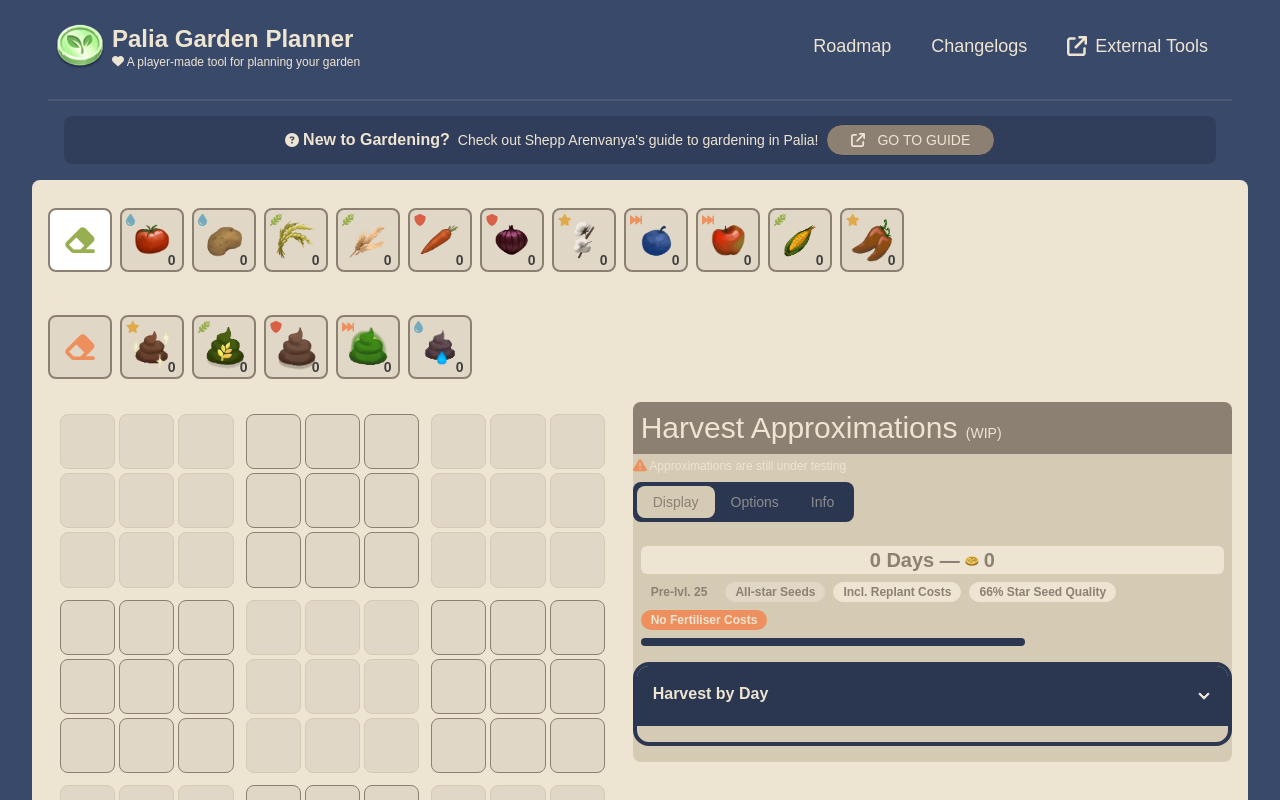
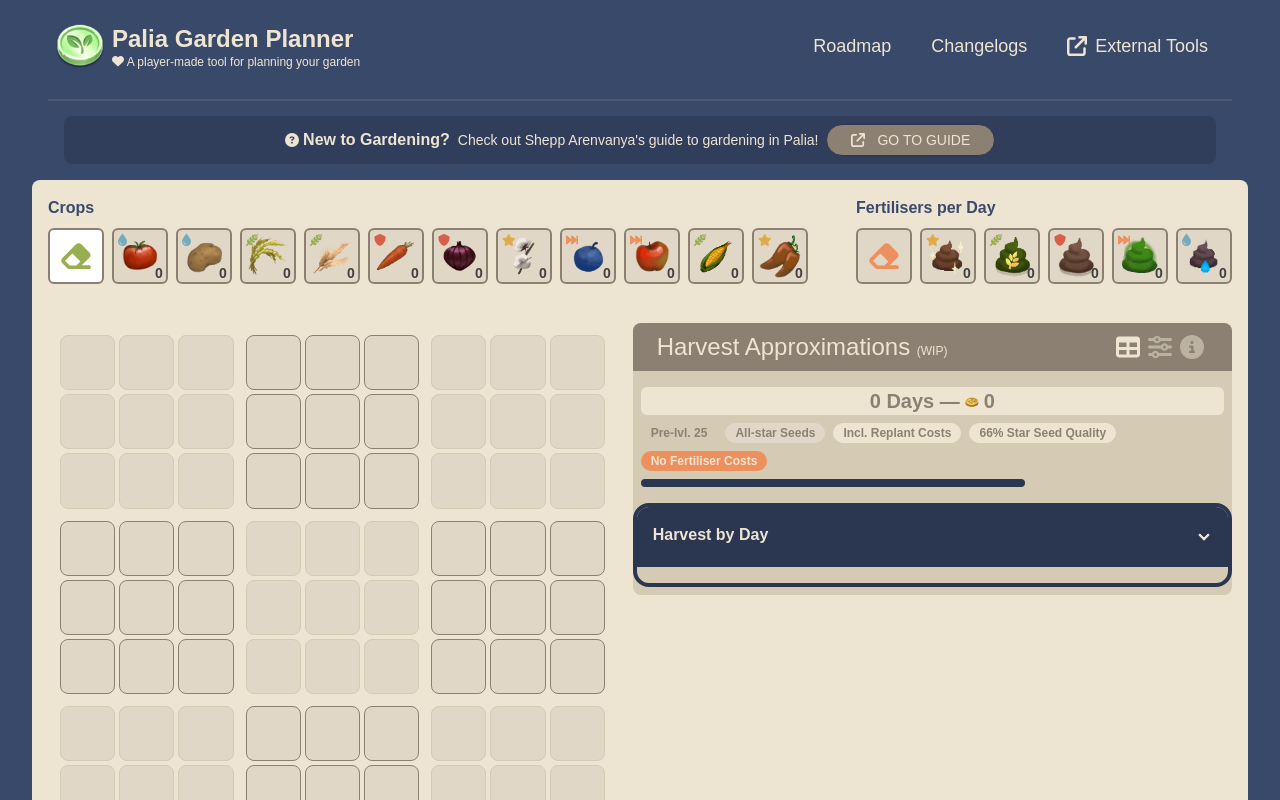
Before and after one commit to VincentAmante/palia-tools, a Nuxt app: page / in a window 1280 px wide. Shown: the top 800 px of the page. Built offline with nearby package versions, Linux system fonts and the light colour scheme; a web font is replaced by a local one.

Commit message:
UI Implementations
- Continued work on the UI rework

```diff
--- a/components/CropButton.vue
+++ b/components/CropButton.vue
@@ -61,23 +61,24 @@ const bonus = computed(() => {
 </script>
 
 <template>
-  <div class="md:tooltip md:tooltip-right tooltip-accent" :data-tip="tooltip">
+  <div class="md:tooltip md:tooltip-top lg:tooltip-right tooltip-info" :data-tip="tooltip">
     <button
       v-if="!(crop.type === CropType.None && isTakingScreenshot)"
-      class="relative btn btn-secondary btn-square btn-lg border-misc border-2 aspect-square flex flex-col items-center justify-center isolate"
+      class="relative w-14 rounded-md btn-secondary border-misc border-2 aspect-square flex flex-col items-center justify-center isolate"
       :class="(isSelected && !isTakingScreenshot) ? 'bg-white' : ''"
     >
       <font-awesome-icon
         v-if="bonus.icon !== ''"
         class="absolute top-0 left-0 p-1 text-xs leading-0 stroke-black" :icon="['fas', bonus.icon]" :class="bonus.colour"
       />
-      <div v-if="crop.type !== CropType.None" class="flex flex-col absolute bottom-0 right-0 py-[0.2rem] pr-[0.4rem]">
+      <div v-if="crop.type !== CropType.None" class="flex flex-col absolute bottom-0 right-0 py-[0.1rem] pr-[0.2rem]">
         <p class="text-sm leading-none font-bold text-neutral-700">
           {{ count }}
         </p>
       </div>
       <nuxt-img
-        v-if="(crop && crop.image != null && crop.image !== '')" class="absolute -z-10 max-w-[42px]"
+        v-if="(crop && crop.image != null && crop.image !== '')" width="42px"
+        height="42px" class="absolute -z-10 max-w-[42px]"
         :src="crop.image" :class="(crop.type === crop.type) ? 'opacity-100' : 'opacity-90'"
       />
       <font-awesome-icon
--- a/components/FertiliserButton.vue
+++ b/components/FertiliserButton.vue
@@ -75,23 +75,25 @@ const bonus = computed(() => {
 </script>
 
 <template>
-  <div class="md:tooltip md:tooltip-right tooltip-accent" :data-tip="tooltip">
+  <div class="md:tooltip md:tooltip-left tooltip-info" :data-tip="tooltip">
     <button
       v-if="!(fertiliser.type === FertiliserType.None && isTakingScreenshot)"
-      class="relative btn btn-secondary btn-square btn-lg border-misc border-2 aspect-square flex flex-col items-center justify-center isolate"
+      class="relative w-14 rounded-md btn-secondary border-misc border-2 aspect-square flex flex-col items-center justify-center isolate"
       :class="(isSelected && !isTakingScreenshot) ? 'bg-white' : ''"
     >
       <font-awesome-icon
         v-if="bonus.icon !== ''"
         class="absolute top-0 left-0 p-1 text-xs leading-0 stroke-black" :icon="['fas', bonus.icon]" :class="bonus.colour"
       />
-      <div v-if="fertiliser.type !== FertiliserType.None" class="flex flex-col absolute bottom-0 right-0 py-[0.2rem] pr-[0.4rem]">
+      <div v-if="fertiliser.type !== FertiliserType.None" class="flex flex-col absolute bottom-0 right-0 py-[0.1rem] pr-[0.2rem]">
         <p class="text-sm leading-none font-bold text-neutral-700">
           {{ count }}
         </p>
       </div>
       <nuxt-img
-        v-if="(fertiliser && fertiliser.image != null && fertiliser.image !== '')" class="absolute -z-10 max-w-[45px]"
+        v-if="(fertiliser && fertiliser.image != null && fertiliser.image !== '')"
+        width="42px"
+        height="42px" class="absolute -z-10 max-w-[42px]"
         :src="fertiliser.image" :class="(fertiliser.type === fertiliser.type) ? 'opacity-100' : 'opacity-90'"
       />
       <font-awesome-icon
--- a/components/HarvestCalculator.vue
+++ b/components/HarvestCalculator.vue
@@ -145,46 +145,36 @@ function getTooltipMessage(cropType: CropType, type: 'star' | 'base', produceAmo
 <template>
   <div class="sm:rounded-lg w-full h-full max-w-2xl">
     <div class="bg-primary sm:rounded-lg max-h-[460px]">
-      <div class="flex flex-col gap-1 pb-2">
-        <div class="w-full bg-misc sm:rounded-lg sm:rounded-b-none p-2">
-          <div class="text-xl md:text-3xl">
+      <div class="flex flex-col gap-1">
+        <div class="w-full bg-misc sm:rounded-lg sm:rounded-b-none p-2 sm:px-6 flex justify-between items-center">
+          <div class="text-lg md:text-2xl">
             Harvest Approximations <span
-              class="text-sm font-normal  "
+              class="text-xs font-normal  "
             >(WIP)</span>
           </div>
-        </div>
-        <!-- <p class="max-w-sm">
-          Rough estimate of layout gold value
-        </p>
-        <p class="text-xs max-w-sm font-bold">
-          See info for approximation details and limitations
-        </p> -->
-        <p class="text-xs">
-          <font-awesome-icon class="text-warning text-sm" :icon="['fas', 'triangle-exclamation']" />
-          Approximations are still under testing
-        </p>
-      </div>
-      <div class="tabs tabs-boxed w-fit">
+          <div class="tabs w-fit flex flex-nowrap">
             <button
-          class="tab" :class="activeTab === 'display' ? 'tab-active' : ''"
+              class="tab px-1 text-2xl" :class="activeTab === 'display' ? 'tab-active' : ''"
               @click="setTab('display')"
             >
-          Display
+              <font-awesome-icon :icon="['fas', 'table']" />
             </button>
             <button
-          class="tab" :class="activeTab === 'options' ? 'tab-active' : ''"
+              class="tab px-1 text-2xl" :class="activeTab === 'options' ? 'tab-active' : ''"
               @click="setTab('options')"
             >
-          Options
+              <font-awesome-icon :icon="['fas', 'sliders']" />
             </button>
             <button
-          class="tab" :class="activeTab === 'info' ? 'tab-active' : ''"
+              class="tab px-1 text-2xl" :class="activeTab === 'info' ? 'tab-active' : ''"
               @click="setTab('info')"
             >
-          Info
+              <font-awesome-icon :icon="['fas', 'info-circle']" />
             </button>
           </div>
-      <div v-show="activeTab === 'display'" class="flex flex-col gap-2 py-4">
+        </div>
+      </div>
+      <div v-show="activeTab === 'display'" class="flex flex-col gap-2 py-2">
         <div class="py-2 px-2 flex flex-col gap-2">
           <div class=" bg-accent text-misc rounded-md flex justify-center gap-4">
             <div class="font-bold flex gap-1 items-center text-xl">
--- a/components/garden-planner/GardenDisplay.vue
+++ b/components/garden-planner/GardenDisplay.vue
@@ -55,7 +55,7 @@ function handleHover(rowIndex: number, index: number, plot: Plot) {
 <template>
   <div :class="(gardenTilesAreWide && !isTakingScreenshot) ? 'overflow-x-auto' : ''">
     <div
-      class="rounded-xl md:w-fit bg-accent" :class="(isTakingScreenshot) ? 'w-fit' : 'w-full'"
+      class="rounded-xl sm:w-fit sm:mx-auto bg-accent" :class="(isTakingScreenshot) ? 'w-fit' : 'w-full'"
       @contextmenu.prevent.self=""
     >
       <div ref="plotsDisplay" class="w-full overflow-auto lg:overflow-auto flex flex-col gap-3 p-3">
--- a/pages/index.vue
+++ b/pages/index.vue
@@ -141,8 +141,6 @@ function clearAllPlots() {
 const display = ref(null as unknown as HTMLElement)
 const statDisplay = ref<InstanceType<typeof StatsDisplay> | null>()
 const gardenDisplay = ref<InstanceType<typeof GardenDisplay> | null>()
-// const { width: plotsDisplayWidth } = useElementBounding(gardenDisplay.value?.getPlotsDisplay() as HTMLElement)
-// const { width: statDisplayWidth } = useElementBounding(statDisplay.value?.getStatsDisplay() as HTMLElement)
 
 const isTakingScreenshot = useTakingScreenshot()
 function saveAsImage() {
@@ -151,7 +149,7 @@ function saveAsImage() {
   if (!gardenTilesAreWide.value)
     displayWidth += ((statDisplay.value?.getStatsDisplay() as HTMLElement).clientWidth)
 
-  display.value.style.width = `${displayWidth}px`
+  display.value.style.width = '1248px'
   gardenDisplay.value?.modifyPlotsDisplayClassList((classList) => {
     classList.add(`w-${displayWidth}`)
   })
@@ -228,7 +226,7 @@ function handleRightClick(event: MouseEvent, row: number, col: number, plot: Plo
       id="display" ref="display" class="md:px-4 xl:px-8 py-4 font-['Roboto_Slab']"
       :class="(isTakingScreenshot.get) ? 'px-4' : ''"
     >
-      <div class="flex flex-col bg-accent rounded-lg">
+      <div class="flex flex-col bg-accent md:rounded-lg">
         <div
           id="watermark" class="px-2 md:px-0 text-left gap-2 items-start w-fit leadiing-1"
           :class="(isTakingScreenshot.get) ? 'flex' : 'hidden'"
@@ -244,11 +242,10 @@ function handleRightClick(event: MouseEvent, row: number, col: number, plot: Plo
           </div>
         </div>
 
-        <div id="planner" class="flex justify-between relative">
-          <div class="crop-buttons px-4">
-            <div class="w-full flex flex-col">
-              <div>
-                <h3 class="font-semibold opacity-50 text-sm">
+        <div id="planner" class="relative py-4">
+          <div class="crop-buttons px-4 w-full flex flex-col md:flex-row ">
+            <div class="md:basis-2/3">
+              <h3 class="font-semibold text-palia-blue">
                 Crops
               </h3>
               <div class="flex flex-wrap gap-2 py-2">
@@ -261,7 +258,7 @@ function handleRightClick(event: MouseEvent, row: number, col: number, plot: Plo
                   />
                   <button
                     v-else
-                      class="relative btn btn-secondary btn-square btn-lg border-misc border-2 aspect-square flex flex-col items-center justify-center isolate"
+                    class="relative w-14 rounded-md btn-secondary border-misc border-2 aspect-square flex flex-col items-center justify-center isolate"
                     :class="(selectedItem === 'crop-erase' && !isTakingScreenshot.get) ? 'bg-white' : (isTakingScreenshot.get) ? 'hidden' : ''"
                     :in-picture-mode="isTakingScreenshot.get"
                     @click="selectedItem = 'crop-erase'"
@@ -274,9 +271,9 @@ function handleRightClick(event: MouseEvent, row: number, col: number, plot: Plo
                 </div>
               </div>
             </div>
-
+            <div class="flex flex-wrap lg:justify-end w-full md:basis-1/3">
               <div>
-                <h3 class="font-semibold opacity-50 text-sm">
+                <h3 class="font-semibold text-palia-blue">
                   Fertilisers per Day
                 </h3>
                 <div class="flex flex-wrap gap-2 py-2">
@@ -292,12 +289,12 @@ function handleRightClick(event: MouseEvent, row: number, col: number, plot: Plo
                       />
                       <button
                         v-else
-                        class="relative btn btn-secondary btn-square btn-lg border-misc border-2 aspect-square flex flex-col items-center justify-center isolate"
+                        class="relative w-14 rounded-md btn-secondary border-misc border-2 aspect-square flex flex-col items-center justify-center isolate"
                         :class="(selectedItem === 'fertiliser-erase' && !isTakingScreenshot.get) ? 'bg-white' : (isTakingScreenshot.get) ? 'hidden' : ''"
                         @click="selectedItem = 'fertiliser-erase'"
                       >
                         <font-awesome-icon
-                          class="absolute -z-10 max-w-[45px] text-warning text-3xl "
+                          class="absolute -z-10 max-w-[42px] text-warning text-3xl "
                           :icon="['fas', 'eraser']"
                         />
                       </button>
@@ -330,12 +327,12 @@ function handleRightClick(event: MouseEvent, row: number, col: number, plot: Plo
               Over max plot count
             </p>
           </div>
-          <div class="md:hidden py-2 text-xs opacity-40" :class="(isTakingScreenshot.get) ? 'hidden' : ''">
+          <!-- <div class="md:hidden py-2 text-xs opacity-40" :class="(isTakingScreenshot.get) ? 'hidden' : ''">
             <h2 class="font-bold">
               Are you on a small screen?
             </h2>
             <p>The garden grid is scrollable!</p>
-          </div>
+          </div> -->
         </div>
         <div class="flex flex-col lg:flex-row justify-between md:px-4 lg:px-4 gap-4" :class="(gardenTilesAreWide) ? 'md:flex-col' : ''">
           <div>
--- a/plugins/fontawesome.ts
+++ b/plugins/fontawesome.ts
@@ -22,8 +22,10 @@ import {
   faRecycle,
   faSeedling,
   faShield,
+  faSliders,
   faSquarePlus,
   faStar,
+  faTable,
   faTableCellsLarge,
   faTools,
   faTrash,
@@ -64,6 +66,8 @@ library.add(
   faGift,
   faMap,
   faGithub,
+  faTable,
+  faSliders,
 )
 
 // This is important, we are going to let Nuxt worry about the CSS
```
Lines whose indentation alone changed are shown as unchanged.
